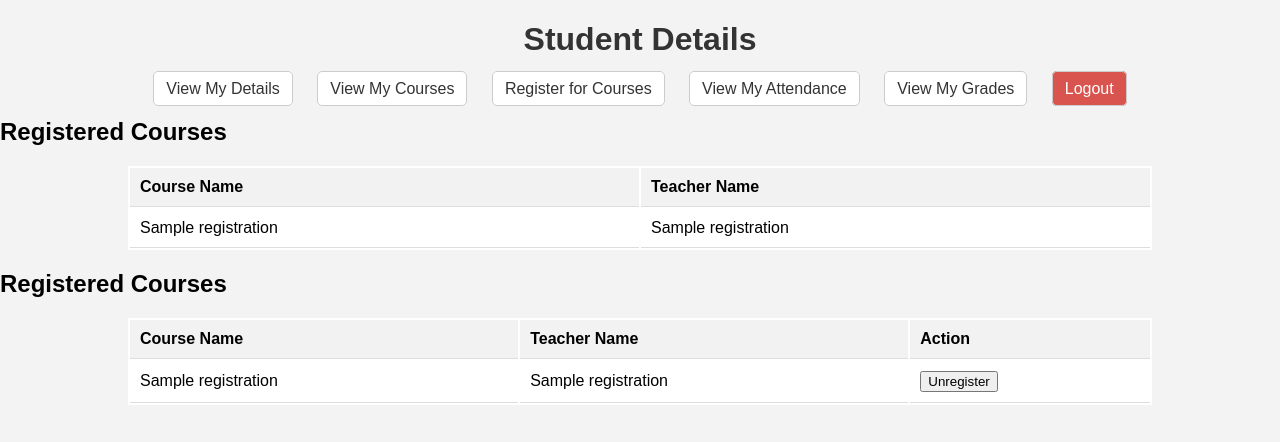
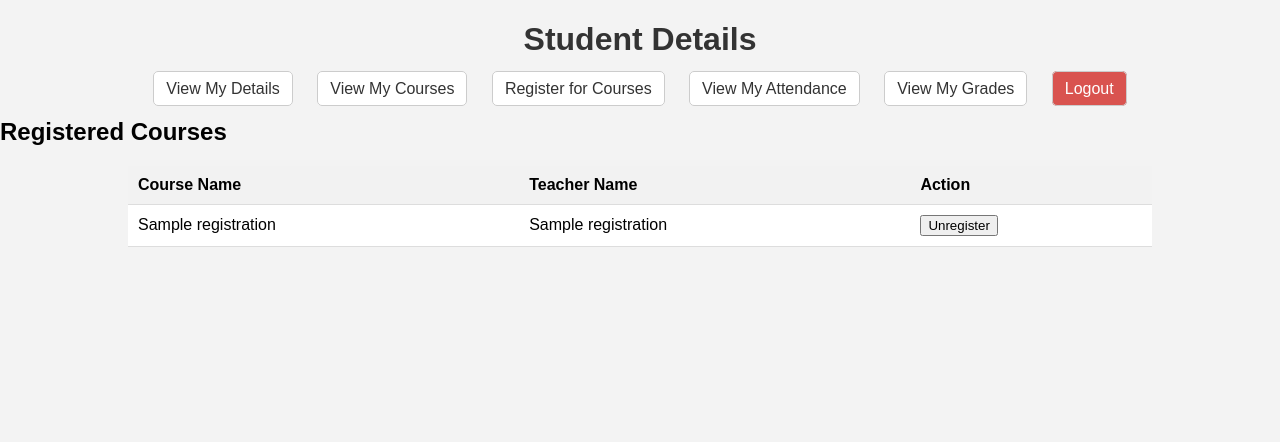
Before and after one commit to rooshanriaz/Student-Management-System, a Flask app: page /view-courses in a window 1280 px wide. Shown: the top 442 px of the page. Run offline with Flask 3, Linux system fonts and the light colour scheme; the visitor is signed in with stand-in values (Sample User, id 1); a database or web service that is not in the repository returns one stand-in record (values such as "Sample title"); some libraries are stand-ins or nearby versions.

Commit message:
duplicate courses and log out function changed

```diff
--- a/app.py
+++ b/app.py
@@ -1,4 +1,4 @@
-from flask import Flask, render_template, request, redirect, url_for, session
+from flask import Flask, render_template, request, redirect, url_for, session, make_response
 import psycopg2
 from psycopg2 import sql
 
@@ -26,6 +26,13 @@ def create_connection():
 # Global variable to hold the database connection
 db_connection = create_connection()
 
+# Function to add cache-control headers to all responses
+def no_cache(response):
+    response.headers['Cache-Control'] = 'no-cache, no-store, must-revalidate'
+    response.headers['Pragma'] = 'no-cache'
+    response.headers['Expires'] = '0'
+    return response
+
 # Routes
 @app.route('/')
 def login():
@@ -37,22 +44,14 @@ def authenticate():
     password = request.form['password']
     role = request.form['role']
 
-    print("Received:", email, password, role)  # Debugging output
-
     cur = db_connection.cursor()
-
-    # Use SQL injection safe query
     query = sql.SQL("SELECT * FROM Credentials WHERE email=%s AND password=%s AND role=%s")
     cur.execute(query, (email, password, role))
 
     credentials = cur.fetchone()
 
-    print("Credentials from DB:", credentials)  # Debugging output
-
     if credentials:
-        # Store the email in the session
-        session['email'] = email  # Add this line to store email in session
-
+        session['email'] = email
         if role == 'student':
             return redirect(url_for('student'))
         elif role == 'teacher':
@@ -66,15 +65,10 @@ def authenticate():
 def get_student_info(email):
     try:
         cursor = db_connection.cursor()
-
-        # Execute the SQL query to fetch student details based on email
         cursor.execute("SELECT * FROM Students WHERE email = %s", (email,))
-
-        # Fetch the first row, if exists
         row = cursor.fetchone()
 
         if row:
-            # Convert the fetched data into a dictionary for easy access
             student_info = {
                 "student_name": row[1],
                 "email": row[2],
@@ -84,31 +78,25 @@ def get_student_info(email):
                 "student_father_name": row[6],
                 "student_cnic": row[7],
                 "student_address": row[8],
-                "student_program":row[9],
+                "student_program": row[9],
                 "student_scholarship": row[11],
                 "student_status": row[13]
             }
             return student_info
         else:
-            # If no row exists, it means the email doesn't match any credentials
             return {'message': 'Email not found in credentials'}
 
     except psycopg2.Error as e:
-        # Handle any exceptions
         return {'error': str(e)}, 500
 
-# Remaining functions and routes
-
+# Function to fetch teacher information from the database
 def get_teacher_details(email):
     try:
         cursor = db_connection.cursor()
-
-        # Query to fetch details of the teacher with the given email
         cursor.execute("SELECT * FROM Teachers WHERE email = %s", (email,))
         teacher_details = cursor.fetchone()
 
         if teacher_details:
-            # Convert the fetched data into a dictionary for easy access
             teacher_info = {
                 "teacher_name": teacher_details[1],
                 "email": teacher_details[2],
@@ -122,11 +110,10 @@ def get_teacher_details(email):
         print("Error fetching teacher details:", e)
         return {"error": str(e)}
 
+# Function to get student's program
 def get_student_program(email):
     try:
         cursor = db_connection.cursor()
-
-        # Query to fetch the program of the student with the given email
         cursor.execute("SELECT student_program_name FROM Students WHERE email = %s", (email,))
         program = cursor.fetchone()
 
@@ -139,11 +126,10 @@ def get_student_program(email):
         print("Error fetching student program:", e)
         return None
 
+# Function to get courses by program
 def get_courses_by_program(program):
     try:
         cursor = db_connection.cursor()
-
-        # Query to fetch the courses available for the given program
         cursor.execute("SELECT course_name, teacher_name FROM Course WHERE program_name = %s", (program,))
         courses = cursor.fetchall()
 
@@ -153,44 +139,38 @@ def get_courses_by_program(program):
         print("Error fetching courses by program:", e)
         return []
 
+# Function to register student courses
 def register_student_courses(email, selected_courses):
     try:
         cursor = db_connection.cursor()
 
-        # Insert the selected courses into the StudentCourses table
         for course in selected_courses:
-            # Get the registration number for the student
             cursor.execute("SELECT registration_number FROM Students WHERE email = %s", (email,))
             registration_number = cursor.fetchone()[0]
 
-            # Insert into registrations table
-            cursor.execute("INSERT INTO registrations (course_name, teacher_name, registration_number) VALUES (%s, %s, %s)",
-                           (course['course_name'], course['teacher_name'], registration_number))
+            cursor.execute(
+                "INSERT INTO registrations (course_name, teacher_name, registration_number) VALUES (%s, %s, %s)",
+                (course['course_name'], course['teacher_name'], registration_number)
+            )
 
-        # Commit the transaction
         db_connection.commit()
-
         print("Courses registered successfully")
 
     except psycopg2.Error as e:
-        # Rollback in case of any error
         db_connection.rollback()
         print("Error registering courses:", e)
 
+# Function to get course details by name
 def get_course_by_name(course_name):
     try:
         cursor = db_connection.cursor()
-
-        # Query to fetch the course details by name
         cursor.execute("SELECT * FROM Course WHERE course_name = %s", (course_name,))
         course = cursor.fetchone()
 
         if course:
-            # Convert the fetched data into a dictionary for easy access
             course_info = {
                 "course_name": course[0],
                 "teacher_name": course[1],
-                # Add more attributes here if needed
             }
             return course_info
         else:
@@ -202,8 +182,8 @@ def get_course_by_name(course_name):
 
 @app.route('/registration-confirmation')
 def registration_confirmation():
-    # Render the registration confirmation page
     return render_template('registration_confirmation.html')
+
 @app.route('/register-courses', methods=['GET', 'POST'])
 def register_courses():
     email = session.get('email')
@@ -211,36 +191,30 @@ def register_courses():
     if not email:
         return "Email not found in session"
 
+    cursor = db_connection.cursor()
+
     if request.method == 'GET':
-        cursor = db_connection.cursor()
         cursor.execute("SELECT student_program_name FROM Students WHERE email = %s", (email,))
         student_program = cursor.fetchone()
 
         if student_program:
             program_name = student_program[0]
 
-            # Fetch all available courses for this program
             cursor.execute("SELECT course_name, teacher_name FROM Course WHERE program_name = %s", (program_name,))
             courses = cursor.fetchall()
-
-            # Convert to a list of dictionaries
             courses_dict = [{'course_name': row[0], 'teacher_name': row[1]} for row in courses]
 
-            # Render the `student.html` template with available courses
-            return render_template('student.html', courses=courses_dict)
+            response = make_response(render_template('student.html', courses=courses_dict))
+            return no_cache(response)
         else:
             return "Student program not found"
 
     elif request.method == 'POST':
         selected_course_names = request.form.getlist('course')
-
-        # Fetch the student's registration number
-        cursor = db_connection.cursor()
         cursor.execute("SELECT registration_number FROM Students WHERE email = %s", (email,))
         registration_number = cursor.fetchone()[0]
 
         for course_name in selected_course_names:
-            # Check if this course is already registered
             cursor.execute(
                 "SELECT COUNT(*) FROM registrations WHERE registration_number = %s AND course_name = %s",
                 (registration_number, course_name)
@@ -248,7 +222,6 @@ def register_courses():
             exists = cursor.fetchone()[0]
 
             if exists == 0:
-                # Insert the course only if it's not already registered
                 cursor.execute(
                     "INSERT INTO registrations (registration_number, course_name, teacher_name) "
                     "VALUES (%s, %s, (SELECT teacher_name FROM Course WHERE course_name = %s))",
@@ -267,45 +240,34 @@ def unregister_course():
     if not email:
         return "Email not found in session"
 
-    # Get the course name from the form data
     course_name = request.form['course_name']
-
-    # Fetch the student's registration number
     cursor = db_connection.cursor()
     cursor.execute("SELECT registration_number FROM Students WHERE email = %s", (email,))
     registration_number = cursor.fetchone()[0]
 
-    # Delete the specified course from the registrations table
     cursor.execute(
         "DELETE FROM registrations WHERE registration_number = %s AND course_name = %s",
         (registration_number, course_name)
     )
     db_connection.commit()
 
-    # Redirect back to the student page to view the updated list of courses
     return redirect(url_for('student'))
 
-
+# Function to get registered courses
 def get_registered_courses(email):
     try:
         cursor = db_connection.cursor()
-
-        # Query to fetch the registration number of the student based on email
         cursor.execute("SELECT registration_number FROM Students WHERE email = %s", (email,))
         result = cursor.fetchone()
 
         if not result:
-            return []  # No registration number found for this email
+            return []
 
         registration_number = result[0]
-
-        # Query to fetch courses based on the student's registration number
         cursor.execute("SELECT course_name, teacher_name FROM registrations WHERE registration_number = %s", (registration_number,))
         courses = cursor.fetchall()
 
-        # Convert the fetched data into a list of dictionaries
         registered_courses = [{'course_name': row[0], 'teacher_name': row[1]} for row in courses]
-
         return registered_courses
 
     except psycopg2.Error as e:
@@ -318,8 +280,6 @@ def view_courses():
 
     if email:
         cursor = db_connection.cursor()
-
-        # Fetch the student's registration number
         cursor.execute("SELECT registration_number FROM Students WHERE email = %s", (email,))
         registration_number = cursor.fetchone()
 
@@ -327,18 +287,16 @@ def view_courses():
             return "Student registration number not found"
 
         registration_number = registration_number[0]
-
-        # Fetch courses from the registrations table
         cursor.execute(
             "SELECT course_name, teacher_name FROM registrations WHERE registration_number = %s",
             (registration_number,)
         )
         courses = cursor.fetchall()
 
-        # Convert to a list of dictionaries
         registered_courses = [{'course_name': row[0], 'teacher_name': row[1]} for row in courses]
 
-        return render_template('student.html', registered_courses=registered_courses)
+        response = make_response(render_template('student.html', registered_courses=registered_courses))
+        return no_cache(response)
     else:
         return "Email not found in session"
 
@@ -348,24 +306,19 @@ def view_students():
 
     if email:
         cursor = db_connection.cursor()
-
-        # Retrieve teacher details based on their email
         cursor.execute("SELECT teacher_name, email, teacher_position FROM Teachers WHERE email = %s", (email,))
         teacher_data = cursor.fetchone()
 
         if teacher_data:
-            # Prepare the teacher details dictionary
             teacher_details = {
                 'teacher_name': teacher_data[0],
                 'email': teacher_data[1],
                 'teacher_position': teacher_data[2]
             }
 
-            # Fetch all courses taught by this teacher
             cursor.execute("SELECT course_name FROM Course WHERE teacher_name = %s", (teacher_data[0],))
             courses = [row[0] for row in cursor.fetchall()]
 
-            # Prepare a mapping of courses to enrolled students
             enrolled_students = {}
             for course_name in courses:
                 cursor.execute(
@@ -376,13 +329,12 @@ def view_students():
                 )
                 enrolled_students[course_name] = [row[0] for row in cursor.fetchall()]
 
-            # Pass the teacher details and enrolled students dictionary to the template
-            return render_template('teacher.html', teacher_details=teacher_details, enrolled_students=enrolled_students)
+            response = make_response(render_template('teacher.html', teacher_details=teacher_details, enrolled_students=enrolled_students))
+            return no_cache(response)
         else:
             return "Teacher details not found."
     else:
         return "Email not found in session."
-
 
 @app.route('/remove-student', methods=['POST'])
 def remove_student():
@@ -391,20 +343,15 @@ def remove_student():
     if not email:
         return "Email not found in session"
 
-    # Extract data from the form
     course_name = request.form['course_name']
     student_name = request.form['student_name']
 
     cursor = db_connection.cursor()
-
-    # Find the student's registration number
     cursor.execute("SELECT registration_number FROM Students WHERE student_name = %s", (student_name,))
     registration_number = cursor.fetchone()
 
     if registration_number:
         registration_number = registration_number[0]
-
-        # Remove the student from the course in the registrations table
         cursor.execute(
             "DELETE FROM registrations WHERE registration_number = %s AND course_name = %s",
             (registration_number, course_name)
@@ -413,23 +360,17 @@ def remove_student():
     else:
         return f"Student '{student_name}' not found."
 
-    # Redirect back to the students' list page
     return redirect(url_for('view_students'))
-
 
 @app.route('/student')
 def student():
-    # Retrieve the email from the session
     email = session.get('email')
 
     if email:
-        # Fetch student information based on the provided email
         student_info = get_student_info(email)
-
-        # Render the student.html template with the retrieved student information
-        return render_template('student.html', students=[student_info])
+        response = make_response(render_template('student.html', students=[student_info]))
+        return no_cache(response)
     else:
-        # Handle the case where the email is not found in the session
         return "Email not found in session"
 
 @app.route('/teacher')
@@ -438,20 +379,16 @@ def teacher():
 
     if email:
         cursor = db_connection.cursor()
-
-        # Retrieve the teacher's details based on their email
         cursor.execute("SELECT teacher_name, email, teacher_position FROM Teachers WHERE email = %s", (email,))
         teacher_data = cursor.fetchone()
 
         if teacher_data:
-            # Create a dictionary to store the details
             teacher_details = {
                 'teacher_name': teacher_data[0],
                 'email': teacher_data[1],
                 'teacher_position': teacher_data[2]
             }
 
-            # Fetch the students enrolled in the teacher's courses if needed
             cursor.execute(
                 "SELECT s.student_name, r.course_name FROM registrations r "
                 "JOIN Students s ON r.registration_number = s.registration_number "
@@ -460,24 +397,22 @@ def teacher():
             )
             enrolled_students = [{'student_name': row[0], 'course_name': row[1]} for row in cursor.fetchall()]
 
-            # Render the teacher.html template and include all necessary data
-            return render_template('teacher.html', teacher_details=teacher_details, enrolled_students=enrolled_students)
+            response = make_response(render_template('teacher.html', teacher_details=teacher_details, enrolled_students=enrolled_students))
+            return no_cache(response)
         else:
             return "Teacher details not found."
     else:
         return "Email not found in session."
 
-
 @app.route('/admin')
 def admin():
-    return render_template('admin.html')
+    response = make_response(render_template('admin.html'))
+    return no_cache(response)
 
 @app.route('/logout')
 def logout():
     session.clear()
     return redirect(url_for('login'))
 
-
-
 if __name__ == '__main__':
     app.run(debug=True)
--- a/templates/admin.html
+++ b/templates/admin.html
@@ -3,6 +3,9 @@
 <head>
     <meta charset="UTF-8">
     <meta name="viewport" content="width=device-width, initial-scale=1.0">
+    <meta http-equiv="Cache-Control" content="no-cache, no-store, must-revalidate">
+    <meta http-equiv="Pragma" content="no-cache">
+    <meta http-equiv="Expires" content="0">
     <title>Admin Page</title>
     <style>
         body {
--- a/templates/student.html
+++ b/templates/student.html
@@ -3,6 +3,9 @@
 <head>
     <meta charset="UTF-8">
     <meta name="viewport" content="width=device-width, initial-scale=1.0">
+    <meta http-equiv="Cache-Control" content="no-cache, no-store, must-revalidate">
+    <meta http-equiv="Pragma" content="no-cache">
+    <meta http-equiv="Expires" content="0">
     <title>Student Details</title>
     <style>
         body {
@@ -47,6 +50,7 @@
             width: 80%;
             margin: 20px auto;
             background-color: #fff;
+            border-collapse: collapse;
         }
 
         th, td {
@@ -93,7 +97,7 @@
         <li><a href="/logout" class="logout-button">Logout</a></li>
     </ul>
 
-    <!-- This is the table for displaying student details -->
+    <!-- Table to display student details -->
     {% if students %}
     <table border="1" id="detailsTable">
         <tbody>
@@ -143,7 +147,7 @@
     </table>
     {% endif %}
 
-    <!-- Register for Courses Section -->
+    <!-- Section for registering courses -->
     {% if courses %}
     <div id="registerCourses">
         <h2>Register for Courses</h2>
@@ -159,32 +163,7 @@
     </div>
     {% endif %}
 
-    <!-- Registered Courses Section -->
-    {% if registered_courses %}
-    <div id="registeredCourses">
-        <h2>Registered Courses</h2>
-        <table>
-            <thead>
-                <tr>
-                    <th>Course Name</th>
-                    <th>Teacher Name</th>
-                </tr>
-            </thead>
-            <tbody>
-                {% for course in registered_courses %}
-                <tr>
-                    <td>{{ course.course_name }}</td>
-                    <td>{{ course.teacher_name }}</td>
-                </tr>
-                {% endfor %}
-            </tbody>
-        </table>
-    </div>
-    {% else %}
-    <p>No registered courses found for this student.</p>
-    {% endif %}
-
-    <!-- Unregister from Courses Section -->
+    <!-- Single Section for Registered Courses with Unregister Option -->
     {% if registered_courses %}
     <div id="registeredCourses">
         <h2>Registered Courses</h2>
@@ -220,13 +199,10 @@
     <script>
         function toggleDetails() {
             var table = document.getElementById("detailsTable");
-            var msg = document.getElementById("noDetailsMsg");
             if (table.style.display === "none") {
                 table.style.display = "table";
-                msg.style.display = "none";
             } else {
                 table.style.display = "none";
-                msg.style.display = "block";
             }
         }
     </script>
--- a/templates/teacher.html
+++ b/templates/teacher.html
@@ -3,6 +3,9 @@
 <head>
     <meta charset="UTF-8">
     <meta name="viewport" content="width=device-width, initial-scale=1.0">
+    <meta http-equiv="Cache-Control" content="no-cache, no-store, must-revalidate">
+    <meta http-equiv="Pragma" content="no-cache">
+    <meta http-equiv="Expires" content="0">
     <title>Teacher Details</title>
     <style>
         body {
```
Also changed, not shown: templates/login.html (+1 -8 lines).
